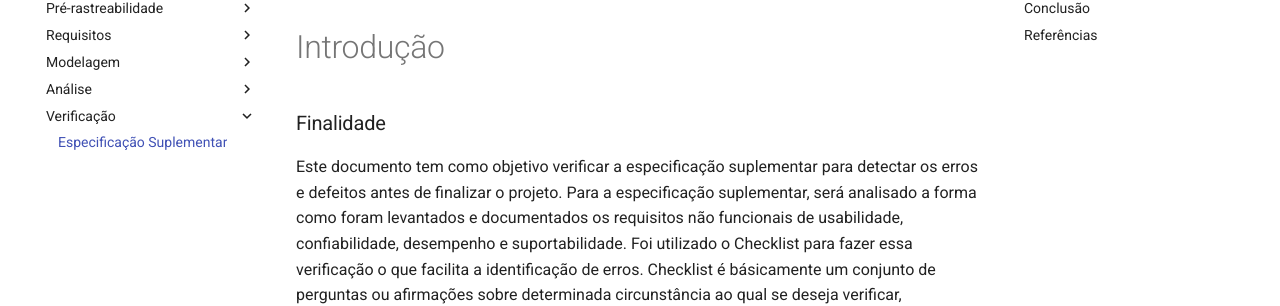
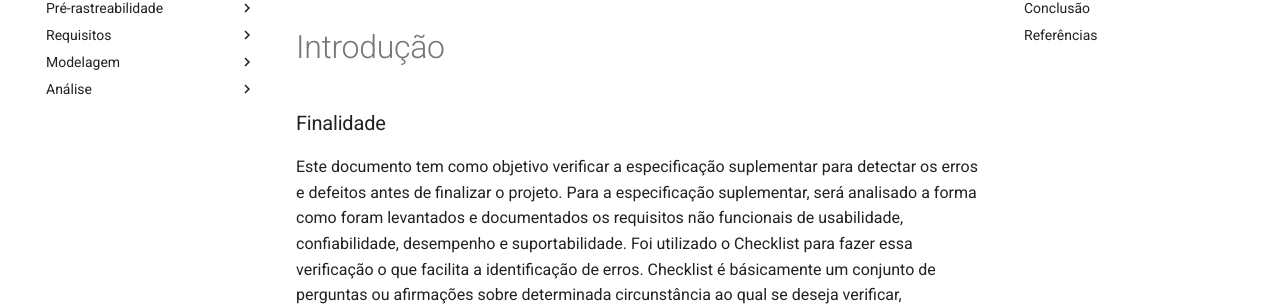
Before and after one commit to me42th/2019.2-Yellow, an MkDocs documentation site: the page built from docs/analise/verificacao/especificacao_suplementar.md, in a window 1280 px wide. Shown: the part 211-517 px from the top of the page. Built offline with MkDocs 1.6.1 and Material for MkDocs 9.7.7, drawn with Linux system fonts in a browser that asks for light colours; comment, search, counter and statistics services are not loaded; some of the changed lines change nothing that is shown.

Commit message:
Mudança de local da verificacao da esp suplementar

```diff
--- a/mkdocs.yml
+++ b/mkdocs.yml
@@ -69,8 +69,6 @@
     - Análise:
         - Verificação:
             - Ágil: analise/verificacao/inspecao_agil.md
-
-    - Verificação:
             - Especificação Suplementar: verificao/especificacao_suplementar.md
 
 theme:
```
Also changed, not shown: docs/analise/verificacao/especificacao_suplementar.md (renamed from docs/verificao/especificacao_suplementar.md).
